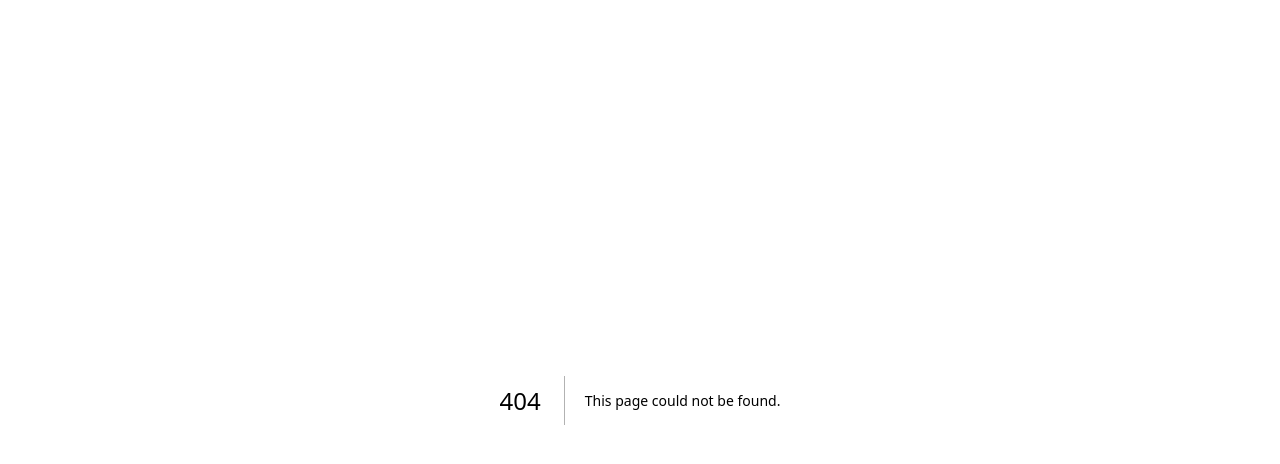
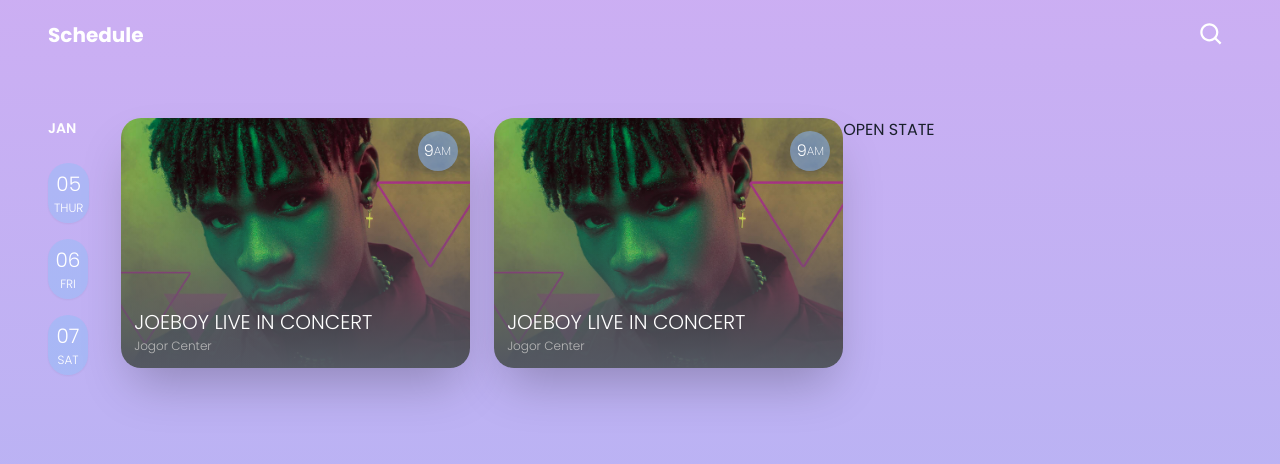
Before and after one commit to gbedulive/ff, a Next.js app: page /experiences in a window 1280 px wide. Before the commit this address had no page. Shown: the top 464 px of the page. Built offline with nearby package versions, Linux system fonts and the light colour scheme.

Commit message:
[fix] experience card

```diff
--- a/src/components/Navbar/Navbar.tsx
+++ b/src/components/Navbar/Navbar.tsx
@@ -4,7 +4,6 @@
   Box,
   HStack,
   VStack,
-  // Image,
   Link as ChakraLink,
   IconButton,
   Drawer,
@@ -169,7 +168,7 @@
   },
   {
     label: "Experiences",
-    route: "experience",
+    route: "experiences",
   },
   {
     label: "FAQs",
--- /dev/null
+++ b/src/containers/Experiences/ExperiencesView.tsx
@@ -0,0 +1,263 @@
+import React from "react";
+import {
+  Box,
+  Text,
+  IconButton,
+  HStack,
+  Button,
+  VStack,
+} from "@chakra-ui/react";
+import { BiSearch } from "react-icons/bi";
+
+export default function ExperiencesView() {
+  return (
+    <Box
+      minHeight="100vh"
+      background="linear-gradient(179.39deg, #E2A9F2 -76.64%, #B1B5F4 93.01%)"
+    >
+      <Box maxW="min(100%, 1800px)" mx="auto" px={{ base: "1rem", lg: "3rem" }}>
+        <Box
+          display="flex"
+          justifyContent="space-between"
+          height="70px"
+          alignItems="center"
+        >
+          <Text color="#ffffff" fontWeight="bold" fontSize="xl">
+            Schedule
+          </Text>
+
+          <IconButton
+            aria-label="search"
+            icon={<BiSearch size="1.7rem" color="#ffffff" />}
+            backgroundColor="transparent"
+            _hover={{ backgroundColor: "none" }}
+            _active={{ backgroundColor: "none" }}
+            _focus={{ outline: "none" }}
+            color="#111115"
+          />
+        </Box>
+
+        <Box marginTop="3rem">
+          <HStack spacing={0} alignItems="flex-start">
+            <Box
+              width="fit-content"
+              marginRight={{ base: "1rem", lg: "2rem" }}
+              position="sticky"
+              top="3rem"
+            >
+              <Text
+                color="#ffffff"
+                fontWeight="semibold"
+                fontSize="sm"
+                marginBottom="1.5rem"
+              >
+                JAN
+              </Text>
+              <Button
+                variant="unstyled"
+                width="fit-content"
+                textAlign="center"
+                backgroundColor="rgba(60, 208, 255, 0.18)"
+                borderRadius="20px"
+                fontWeight="300"
+                fontSize="xl"
+                color="#ffffff"
+                padding="6px"
+                boxShadow="sm"
+                height="auto"
+                display="flex"
+                flexDirection="column"
+                transition="all 0.7s"
+                _hover={{
+                  backgroundColor: "#2E5DB6",
+                  transform: "scale(1.1, 1.1)",
+                }}
+              >
+                05
+                <Text as="span" fontSize="xs">
+                  THUR
+                </Text>
+              </Button>
+              <Button
+                variant="unstyled"
+                width="fit-content"
+                textAlign="center"
+                backgroundColor="rgba(60, 208, 255, 0.18)"
+                borderRadius="20px"
+                fontWeight="300"
+                fontSize="xl"
+                color="#ffffff"
+                padding="6px"
+                boxShadow="sm"
+                height="auto"
+                display="flex"
+                flexDirection="column"
+                margin="1rem 0rem"
+                transition="all 0.7s"
+                _hover={{
+                  backgroundColor: "#2E5DB6",
+                  transform: "scale(1.1, 1.1)",
+                }}
+              >
+                06
+                <Text as="span" fontSize="xs">
+                  FRI
+                </Text>
+              </Button>
+              <Button
+                variant="unstyled"
+                width="fit-content"
+                textAlign="center"
+                backgroundColor="rgba(60, 208, 255, 0.18)"
+                borderRadius="20px"
+                fontWeight="300"
+                fontSize="xl"
+                color="#ffffff"
+                padding="6px"
+                boxShadow="sm"
+                height="auto"
+                display="flex"
+                flexDirection="column"
+                transition="all 0.7s"
+                _hover={{
+                  backgroundColor: "#2E5DB6",
+                  transform: "scale(1.1, 1.1)",
+                }}
+              >
+                07
+                <Text as="span" fontSize="xs">
+                  SAT
+                </Text>
+              </Button>
+            </Box>
+
+            <Box width="100%">
+              <HStack spacing={0} alignItems="flex-start">
+                <Box
+                  width={{ base: "100%", lg: "65%" }}
+                  display="grid"
+                  gridTemplateColumns={{
+                    base: "1fr",
+                    md: "1fr 1fr",
+                    "2xl": "1fr 1fr",
+                  }}
+                  gap="1.5rem"
+                >
+                  <Box
+                    borderRadius="20px"
+                    boxShadow="2xl"
+                    width="100%"
+                    height={{ base: "220px", lg: "250px", "2xl": "280px" }}
+                    backgroundImage='linear-gradient(180.46deg, rgba(236, 220, 229, 0) 25.17%, #545862 99.59%), url("/images/joeboy.png")'
+                    backgroundPosition="top"
+                    backgroundSize="cover"
+                    padding="0.8rem"
+                  >
+                    <VStack
+                      width="100%"
+                      height="100%"
+                      alignItems="flex-end"
+                      justifyContent="space-between"
+                    >
+                      <Text
+                        background="#89B4F390"
+                        width="40px"
+                        height="40px"
+                        justifyContent="center"
+                        color="#ffffff"
+                        fontWeight="300"
+                        alignItems="center"
+                        display="flex"
+                        borderRadius="full"
+                        float="right"
+                      >
+                        9
+                        <Text fontSize="xs" fontWeight={200}>
+                          AM
+                        </Text>
+                      </Text>
+
+                      <Box width="100%">
+                        <Text
+                          color="#fff"
+                          fontSize={{ base: "xl", "2xl": "2xl" }}
+                          fontWeight="300"
+                        >
+                          JOEBOY LIVE IN CONCERT
+                        </Text>
+
+                        <Text
+                          color="#b8b8b8"
+                          fontSize={{ base: "xs", "2xl": "sm" }}
+                          fontWeight={300}
+                        >
+                          Jogor Center
+                        </Text>
+                      </Box>
+                    </VStack>
+                  </Box>
+
+                  <Box
+                    borderRadius="20px"
+                    boxShadow="2xl"
+                    width="100%"
+                    height={{ base: "220px", lg: "250px", "2xl": "280px" }}
+                    backgroundImage='linear-gradient(180.46deg, rgba(236, 220, 229, 0) 25.17%, #545862 99.59%), url("/images/joeboy.png")'
+                    backgroundPosition="top"
+                    backgroundSize="cover"
+                    padding="0.8rem"
+                  >
+                    <VStack
+                      width="100%"
+                      height="100%"
+                      alignItems="flex-end"
+                      justifyContent="space-between"
+                    >
+                      <Text
+                        background="#89B4F390"
+                        width="40px"
+                        height="40px"
+                        justifyContent="center"
+                        color="#ffffff"
+                        fontWeight="300"
+                        alignItems="center"
+                        display="flex"
+                        borderRadius="full"
+                        float="right"
+                      >
+                        9
+                        <Text fontSize="xs" fontWeight={200}>
+                          AM
+                        </Text>
+                      </Text>
+
+                      <Box width="100%">
+                        <Text
+                          color="#fff"
+                          fontSize={{ base: "xl", "2xl": "2xl" }}
+                          fontWeight="300"
+                        >
+                          JOEBOY LIVE IN CONCERT
+                        </Text>
+
+                        <Text
+                          color="#b8b8b8"
+                          fontSize={{ base: "xs", "2xl": "sm" }}
+                          fontWeight={300}
+                        >
+                          Jogor Center
+                        </Text>
+                      </Box>
+                    </VStack>
+                  </Box>
+                </Box>
+
+                <Box display={{ base: "none", lg: "block" }}>OPEN STATE</Box>
+              </HStack>
+            </Box>
+          </HStack>
+        </Box>
+      </Box>
+    </Box>
+  );
+}
--- /dev/null
+++ b/src/pages/experiences.tsx
@@ -0,0 +1,27 @@
+import dynamic from "next/dynamic";
+import Head from "next/head";
+import { Center } from "@chakra-ui/react";
+
+const ExperiencesView = dynamic(
+  () => import("@containers/Experiences/ExperiencesView"),
+  {
+    loading: () => (
+      <Center h="100vh" w="100%">
+        <div className="loader-line"></div>
+      </Center>
+    ),
+  }
+);
+
+export default function Faq() {
+  return (
+    <div>
+      <Head>
+        <title>Future Festival - Experiences </title>
+        <meta name="description" content="Future Festival" />
+        {/* <link rel="icon" href="/favicon.png" /> */}
+      </Head>
+      <ExperiencesView />
+    </div>
+  );
+}
```
Also changed, not shown: public/images/joeboy.png (added).
